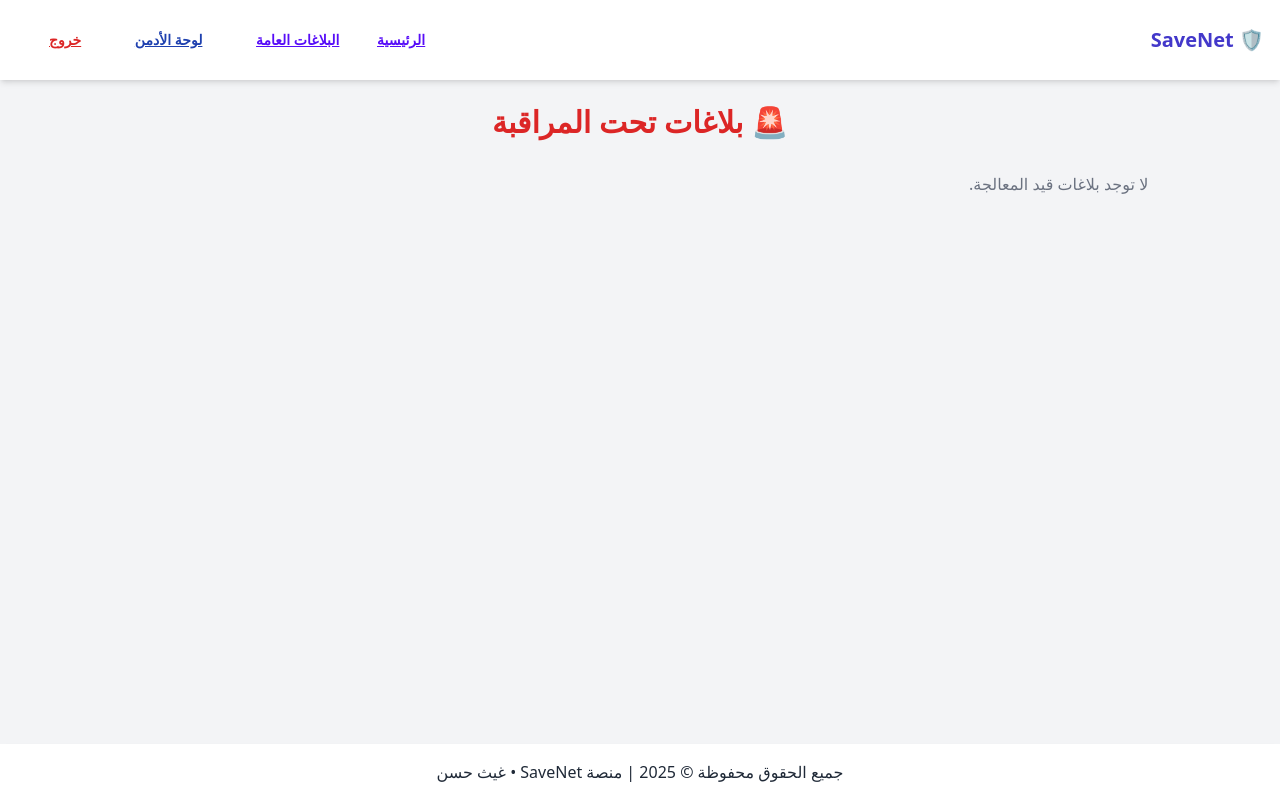
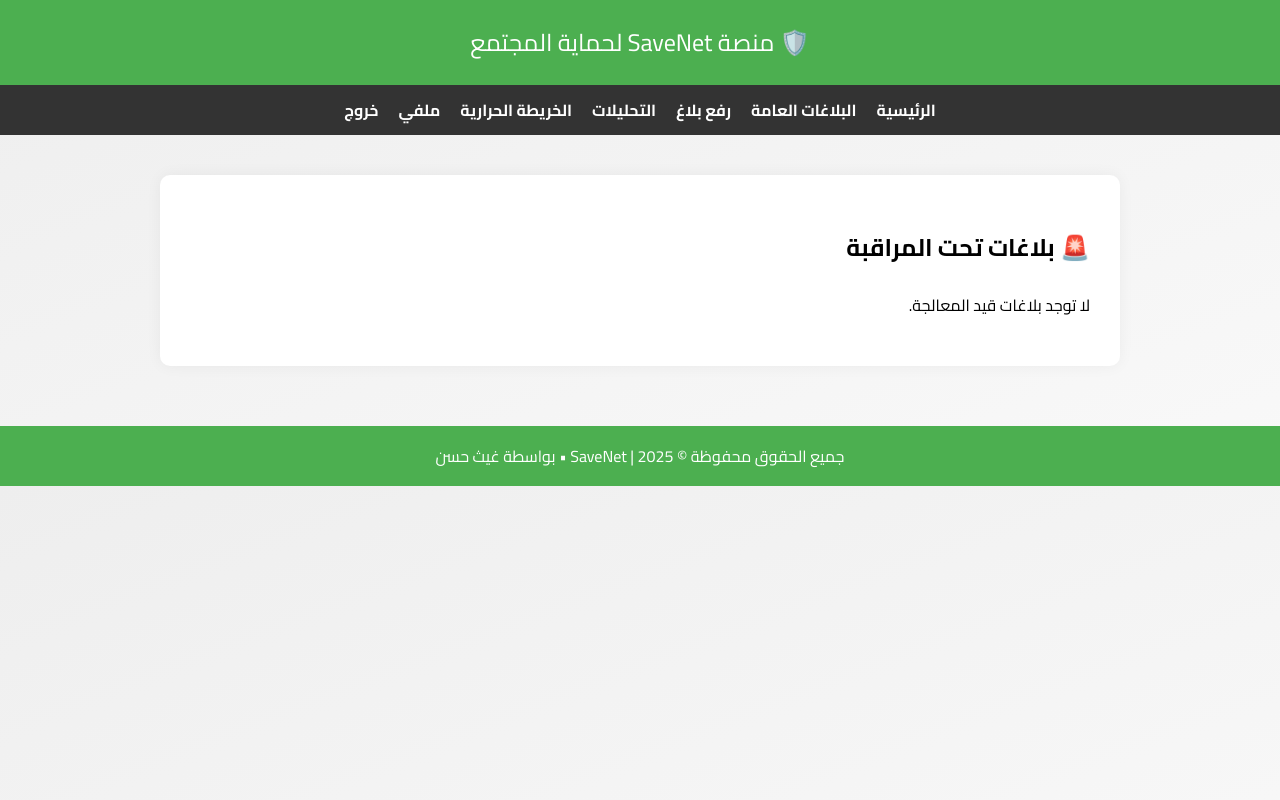
Before and after one commit to ghaithhasan963/reporting-platform, a Flask app: page /admin_dashboard in a window 1280 px wide. Run offline with Flask 3, Linux system fonts and the light colour scheme; the visitor is signed in with stand-in values (Sample User, id 1); parts of the project's set-up code (start-up, migrations or seed data) failed here and were passed over; some libraries are stand-ins or nearby versions.

Commit message:
Update base.html

```diff
--- a/reporting_platform/templates/base.html
+++ b/reporting_platform/templates/base.html
@@ -2,54 +2,77 @@
 <html lang="ar" dir="rtl">
 <head>
   <meta charset="UTF-8">
-  <meta name="viewport" content="width=device-width, initial-scale=1.0">
-  <title>{% block title %}منصة SaveNet{% endblock %}</title>
+  <title>🛡️ SaveNet</title>
+  <link rel="stylesheet" href="/static/css/style.css">
+  <link href="https://fonts.googleapis.com/css2?family=Cairo:wght@400;700&display=swap" rel="stylesheet">
+  <meta name="viewport" content="width=device-width, initial-scale=1">
+  <style>
+    body {
+      font-family: 'Cairo', sans-serif;
+      margin: 0;
+      background: linear-gradient(to bottom right, #eeeeee, #f9f9f9);
+    }
+    header {
+      background-color: #4caf50;
+      color: white;
+      padding: 20px;
+      text-align: center;
+      font-size: 1.5em;
+      box-shadow: 0 2px 5px rgba(0,0,0,0.1);
+    }
+    nav {
+      background-color: #333;
+      color: white;
+      display: flex;
+      justify-content: center;
+      gap: 20px;
+      padding: 10px;
+    }
+    nav a {
+      color: white;
+      text-decoration: none;
+      font-weight: bold;
+    }
+    nav a:hover {
+      color: #ffc107;
+    }
+    main {
+      padding: 30px;
+      max-width: 900px;
+      margin: auto;
+      background-color: white;
+      box-shadow: 0 0 15px rgba(0,0,0,0.05);
+      border-radius: 10px;
+      margin-top: 40px;
+    }
+    footer {
+      text-align: center;
+      padding: 15px;
+      background-color: #4caf50;
+      color: white;
+      margin-top: 60px;
+    }
+  </style>
+</head>
+<body>
 
-  <!-- ✅ Tailwind & DaisyUI لتصميم خيالي -->
-  <script src="https://cdn.tailwindcss.com"></script>
-  <link href="https://cdn.jsdelivr.net/npm/daisyui@3.6.0/dist/full.css" rel="stylesheet" />
+  <header>🛡️ منصة SaveNet لحماية المجتمع</header>
+  <nav>
+    <a href="/">الرئيسية</a>
+    <a href="/explore">البلاغات العامة</a>
+    <a href="/submit_report">رفع بلاغ</a>
+    <a href="/analytics">التحليلات</a>
+    <a href="/alerts_map">الخريطة الحرارية</a>
+    <a href="/profile">ملفي</a>
+    <a href="/logout">خروج</a>
+  </nav>
 
-  <!-- ✅ SweetAlert للإشعارات -->
-  <script src="https://cdn.jsdelivr.net/npm/sweetalert2@11"></script>
-
-  <!-- ✅ Animate.css للحركات -->
-  <link rel="stylesheet" href="https://cdnjs.cloudflare.com/ajax/libs/animate.css/4.1.1/animate.min.css" />
-</head>
-<body class="bg-gray-100 text-gray-800 min-h-screen flex flex-col">
-
-  <!-- ✅ شريط التنقل -->
-  <header class="bg-white shadow-md p-4 flex justify-between items-center">
-    <h1 class="text-xl font-bold text-indigo-700 animate__animated animate__fadeInDown">🛡️ SaveNet</h1>
-    <nav class="space-x-4 text-sm">
-      <a href="{{ url_for('welcome') }}" class="btn btn-link">الرئيسية</a>
-      <a href="{{ url_for('explore') }}" class="btn btn-link">البلاغات العامة</a>
-      {% if session.get('role') == 'user' %}
-        <a href="{{ url_for('submit_report') }}" class="btn btn-link">رفع بلاغ</a>
-        <a href="{{ url_for('profile') }}" class="btn btn-link">ملفي</a>
-        {% if user.is_admin %}
-  <a href="{{ url_for('admin_dashboard') }}" class="btn btn-link">لوحة الإدارة</a>
-{% else %}
-  <a href="{{ url_for('user_dashboard') }}" class="btn btn-link">لوحة المستخدم</a>
-{% endif %}
-        <a href="{{ url_for('logout') }}" class="btn btn-link text-red-600">خروج</a>
-      {% elif session.get('role') == 'admin' %}
-        <a href="{{ url_for('admin_dashboard') }}" class="btn btn-link text-blue-800">لوحة الأدمن</a>
-        <a href="{{ url_for('logout') }}" class="btn btn-link text-red-600">خروج</a>
-      {% else %}
-        <a href="{{ url_for('login') }}" class="btn btn-link">دخول</a>
-        <a href="{{ url_for('register') }}" class="btn btn-link">تسجيل</a>
-      {% endif %}
-    </nav>
-  </header>
-
-  <!-- ✅ جسم الصفحة -->
-  <main class="container mx-auto p-6 flex-grow animate__animated animate__fadeInUp">
+  <main>
     {% block content %}{% endblock %}
   </main>
 
-  <!-- ✅ تذييل -->
-  <footer class="bg-white text-center p-4 shadow-md mt-auto">
-    <p>جميع الحقوق محفوظة © {{ current_year if current_year else 2025 }} | منصة SaveNet • غيث حسن</p>
+  <footer>
+    جميع الحقوق محفوظة &copy; 2025 | SaveNet • بواسطة غيث حسن
   </footer>
 
 </body>
```
